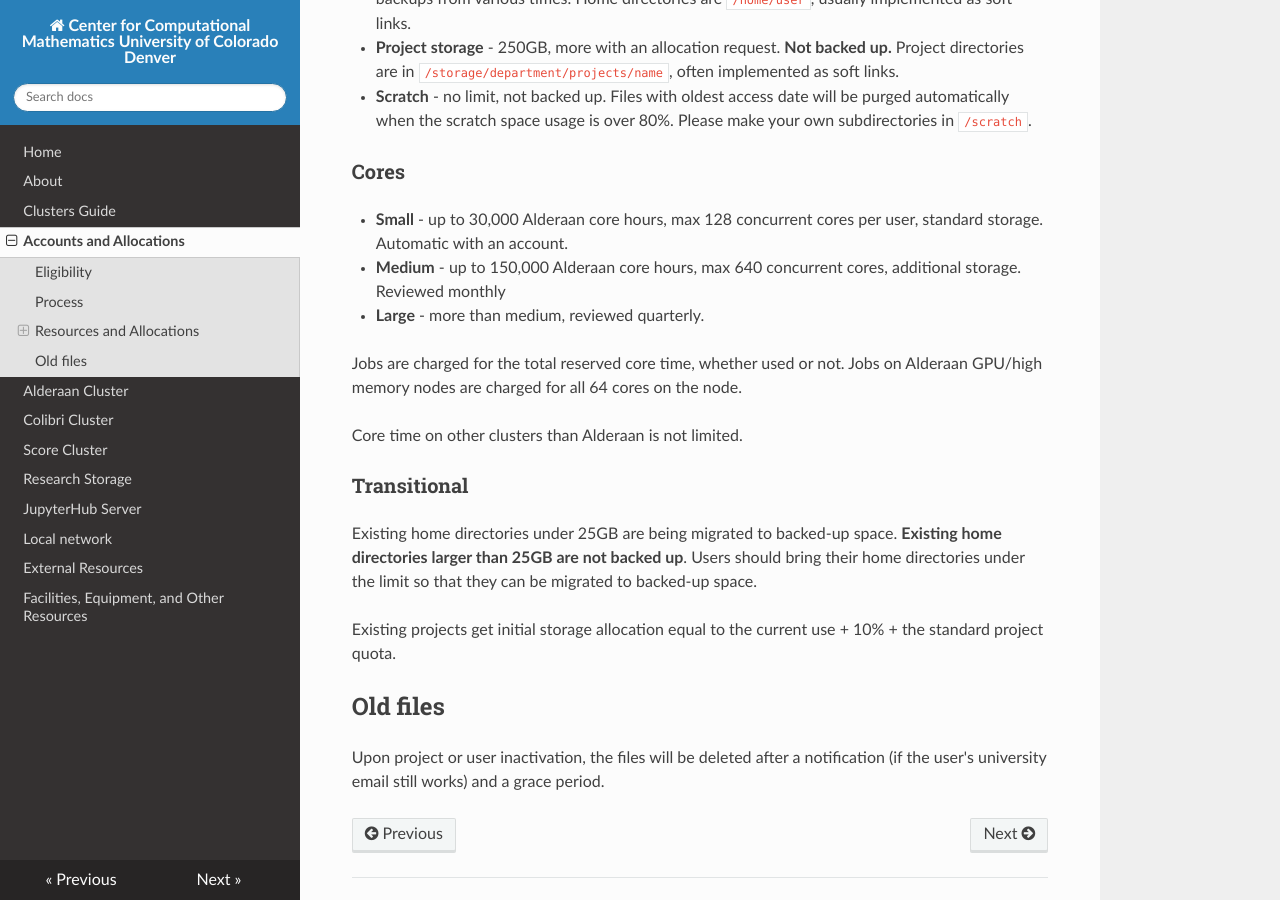
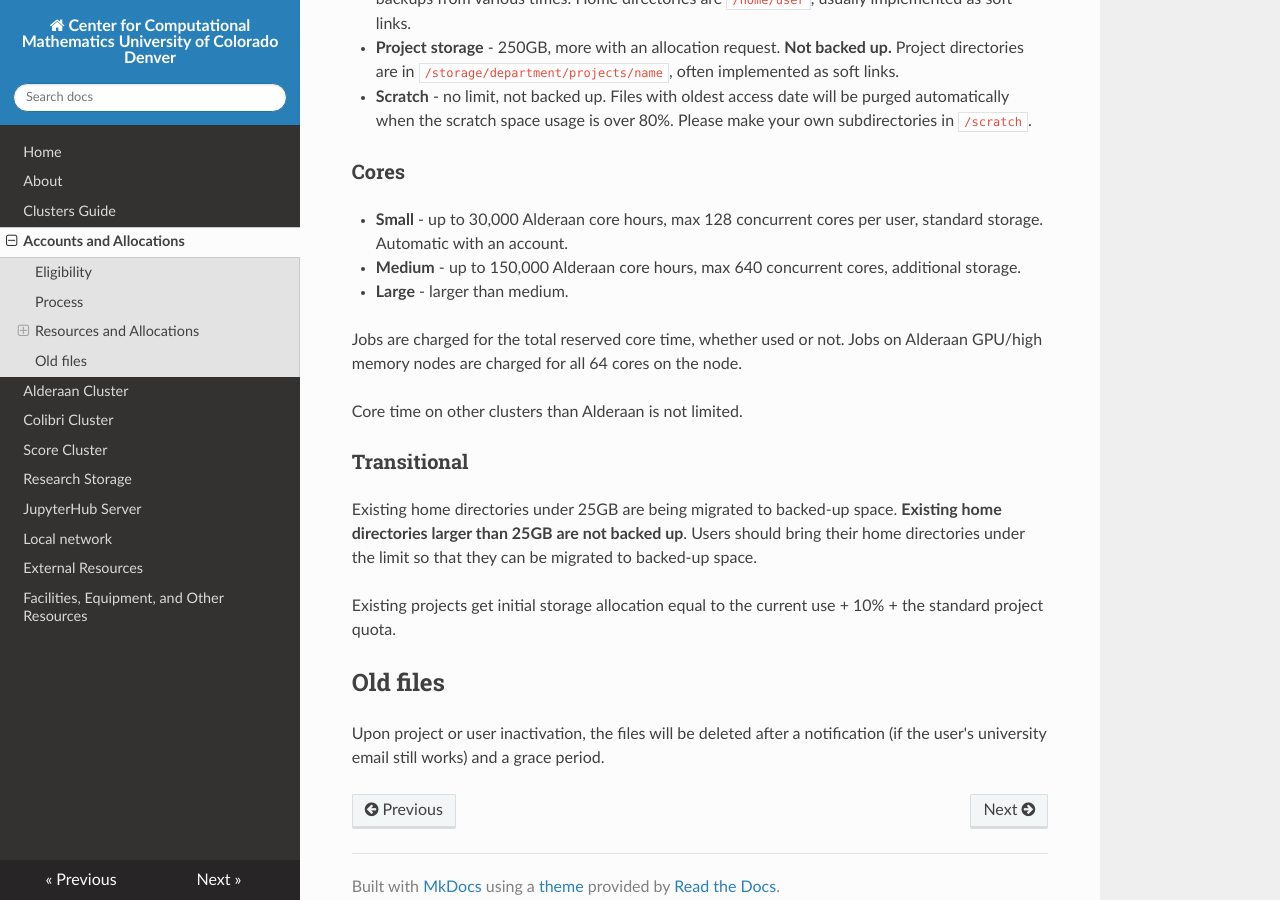
Before and after one commit to ccmucdenver/ccm-docs, an MkDocs documentation site: the page built from docs/allocations.md, in a window 1280 px wide and 900 px high, scrolled down 872 px. Built offline with MkDocs 1.6.1, drawn with Linux system fonts in a browser that asks for light colours; nearby versions of some CDN libraries.

Commit message:
Update allocations.md
rm when reviewed

```diff
--- a/docs/allocations.md
+++ b/docs/allocations.md
@@ -20,8 +20,8 @@ Account and allocation requests should be sent to jan.mandel@ucdenver.edu. If yo
 
 ### Cores
 * **Small** - up to 30,000 Alderaan core hours, max 128 concurrent cores per user, standard storage. Automatic with an account.
-* **Medium** - up to 150,000 Alderaan core hours, max 640 concurrent cores, additional storage. Reviewed monthly
-* **Large** - more than medium, reviewed quarterly.
+* **Medium** - up to 150,000 Alderaan core hours, max 640 concurrent cores, additional storage.
+* **Large** - larger than medium.
 
 Jobs are charged for the total reserved core time, whether used or not.
 Jobs on Alderaan GPU/high memory nodes are charged for all 64 cores on the node.
```
